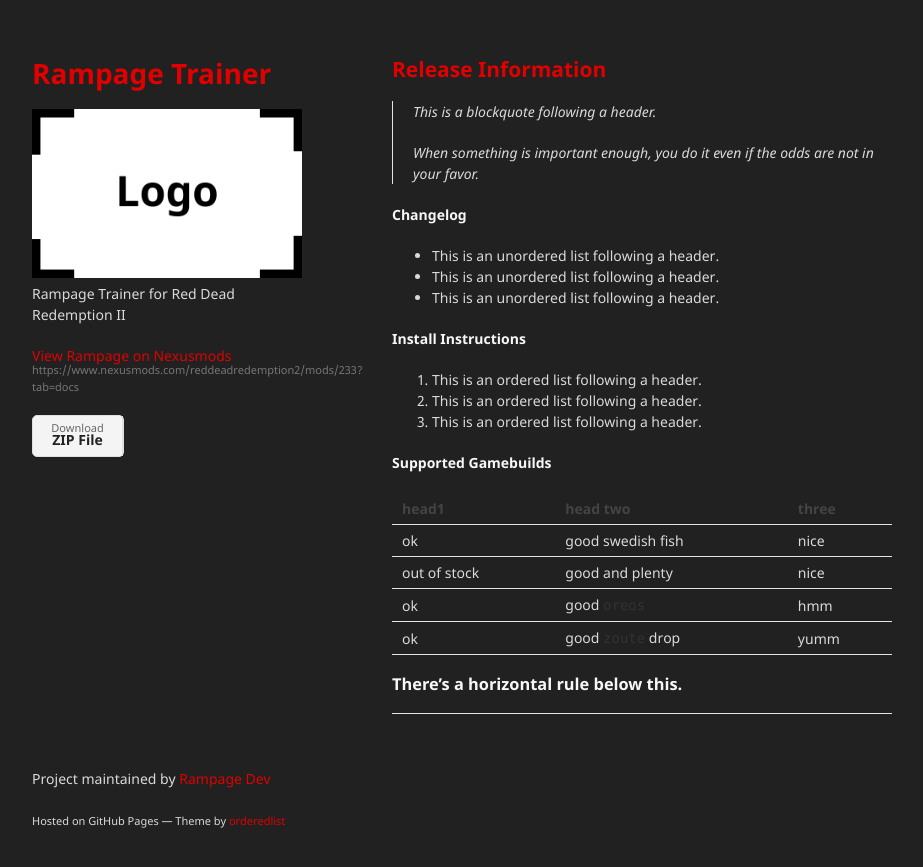
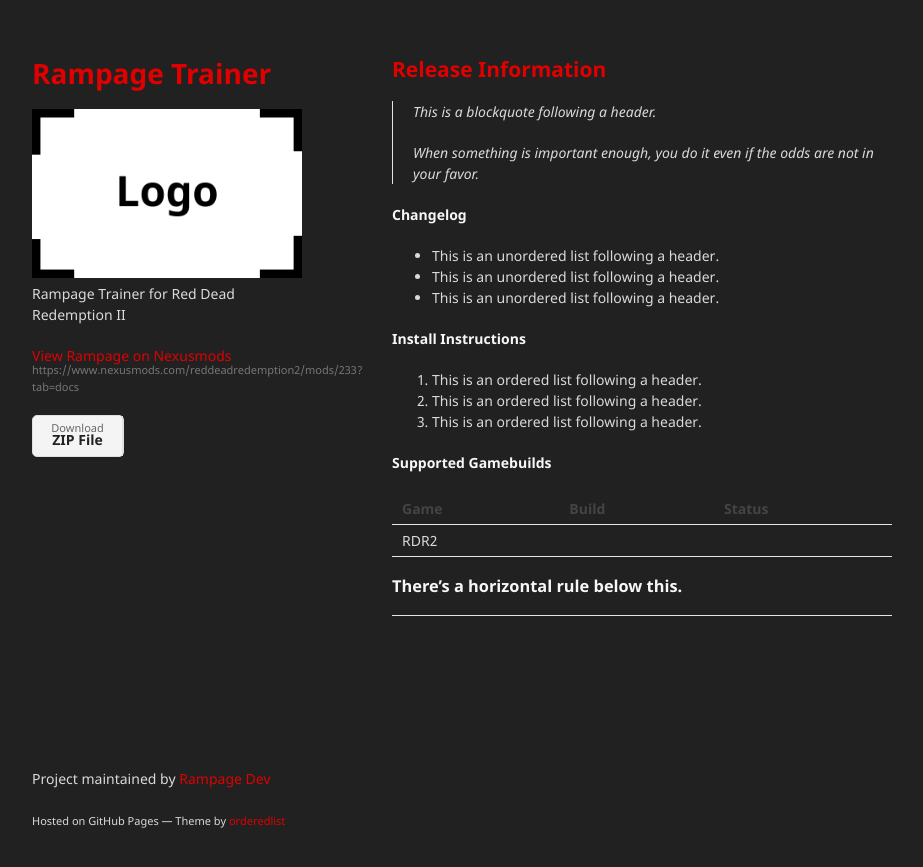
Before and after one commit to rampage-trainer/rdr2beta, a Jekyll site: the page built from index.md, in a window 1280 px wide. Shown: the top 867 px of the page, without its empty margins (178-1101 px from the left). Built offline with Jekyll 4.4.1, drawn with Linux system fonts in a browser that asks for light colours; our own code applies the rules of GitHub Pages for plain Markdown files.

Commit message:
Update index.md

```diff
--- a/index.md
+++ b/index.md
@@ -22,12 +22,9 @@ layout: default
 
 #### Supported Gamebuilds
 
-| head1        | head two          | three |
+| Game         | Build             | Status|
 |:-------------|:------------------|:------|
-| ok           | good swedish fish | nice  |
-| out of stock | good and plenty   | nice  |
-| ok           | good `oreos`      | hmm   |
-| ok           | good `zoute` drop | yumm  |
+| RDR2         |                   |       |
 
 ### There's a horizontal rule below this.
 
```
